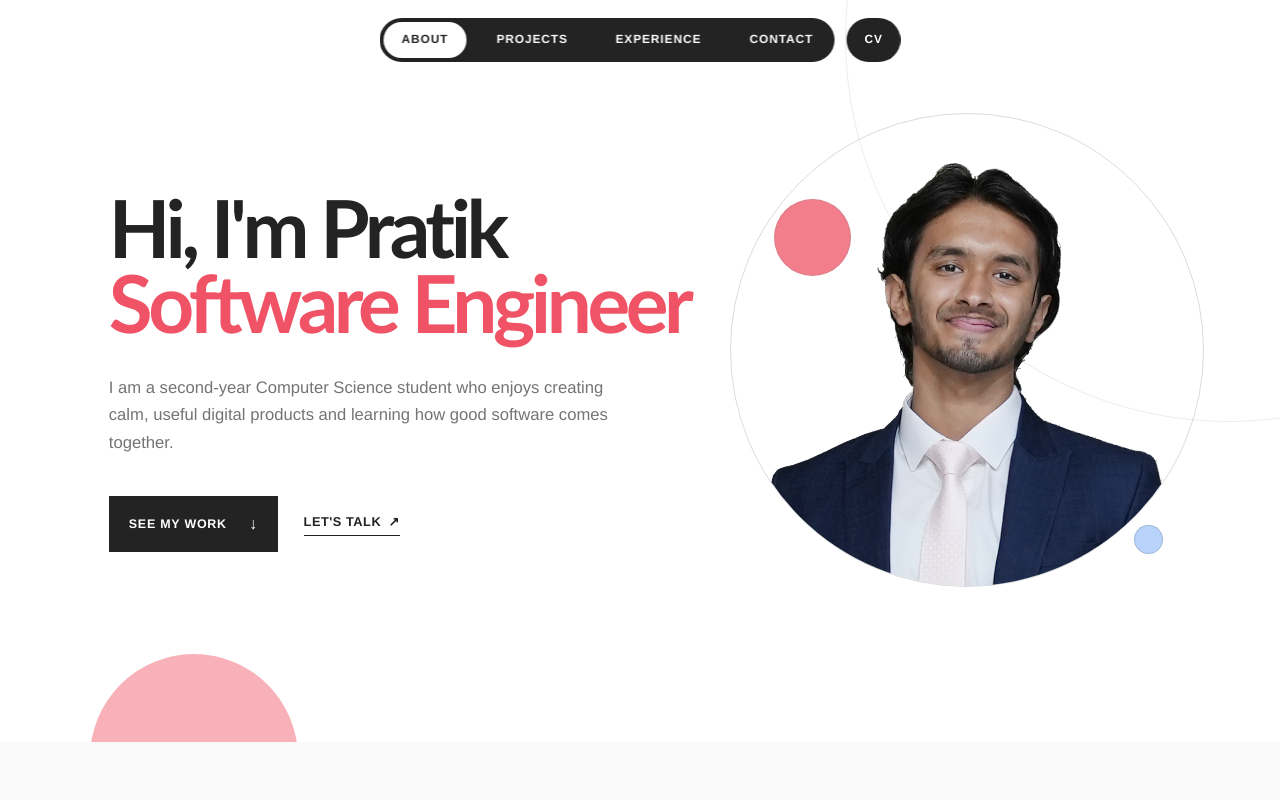
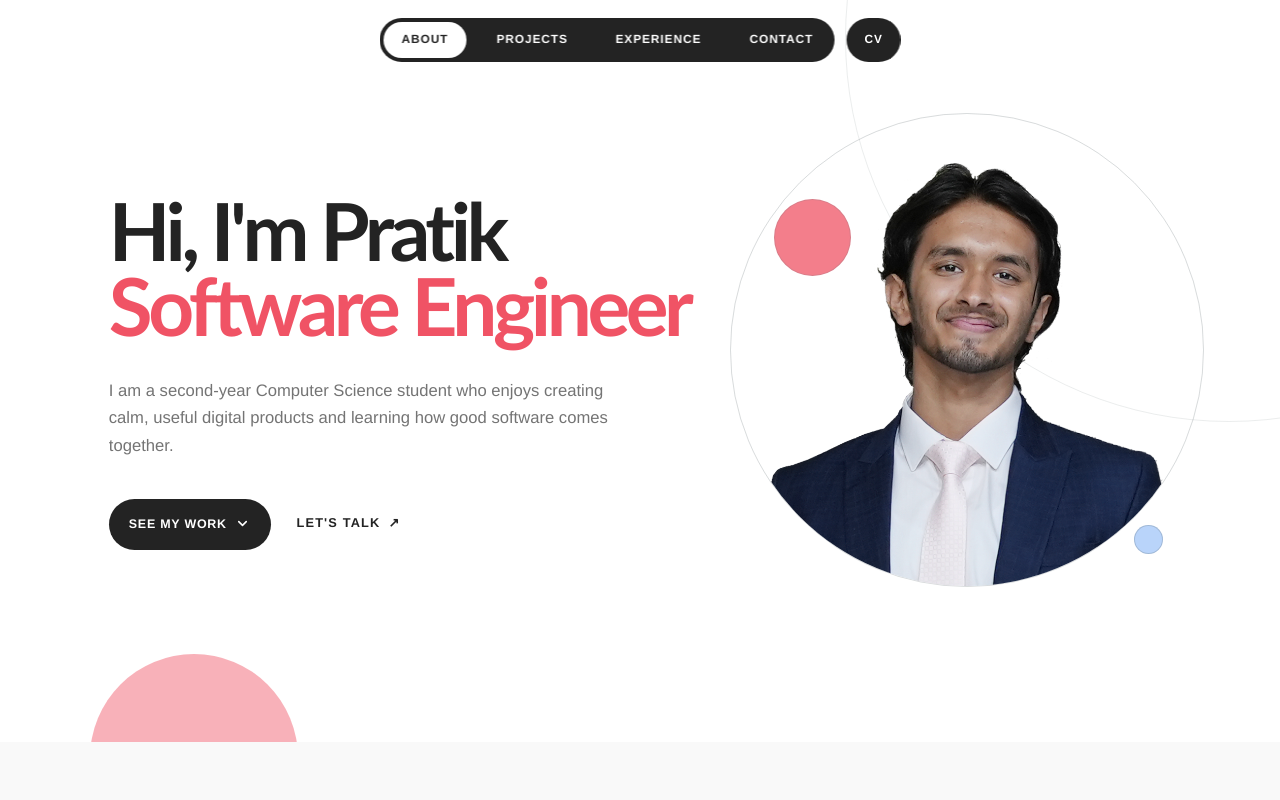
Before and after one commit to Pratik-Harani/portfolio-site, a Next.js app: page / in a window 1280 px wide. Shown: the top 800 px of the page. Built offline with nearby package versions, Linux system fonts and the light colour scheme.

Commit message:
Revamp look and hover animation of hero buttons

```diff
--- a/app/globals.css
+++ b/app/globals.css
@@ -44,12 +44,57 @@ h1, h2, h3 { font-family: var(--font-display); letter-spacing: -.055em; }
 em { color: var(--pink); font-family: Georgia, "Times New Roman", serif; font-weight: 400; letter-spacing: -.08em; }
 .hero-intro { color: var(--ink-soft); font-size: clamp(1rem, 1.3vw, 1.15rem); line-height: 1.65; max-width: 510px; }
 .hero-actions { align-items: center; display: flex; gap: 1.6rem; margin-top: 2.5rem; }
-.button { align-items: center; display: inline-flex; font-size: .78rem; font-weight: 700; gap: 1.4rem; letter-spacing: .06em; padding: 1rem 1.25rem; text-transform: uppercase; transition: transform .22s ease, background .22s ease; }
-.button-primary { background: var(--ink); color: var(--paper); }
-.button-primary:hover { background: #486164; transform: translateY(-3px); }
-.button span { font-size: 1rem; }
-.text-link { border-bottom: 1px solid var(--ink); display: inline-flex; font-size: .8rem; font-weight: 700; gap: .45rem; letter-spacing: .04em; padding-bottom: .25rem; text-transform: uppercase; transition: color .2s ease, border-color .2s ease; }
-.text-link:hover { border-color: #bf7d45; color: #bf7d45; }
+.button { align-items: center; display: inline-flex; font-size: .78rem; font-weight: 700; gap: 0.5rem; letter-spacing: .06em; padding: 1rem 1.25rem; text-transform: uppercase; transition: transform .22s ease, background .22s ease; }
+.button-primary {
+  background: var(--ink);
+  border-radius: 999px;
+  color: var(--paper);
+  transition: background .22s ease, box-shadow .22s ease;
+}
+
+.button-primary:hover {
+  box-shadow: 0 8px 16px -8px rgba(14, 17, 22, .35);
+}
+
+.button-arrow {
+  height: 1rem;
+  width: 1rem;
+  flex-shrink: 0;
+  transition: transform .22s ease;
+}
+
+.button-primary:hover .button-arrow {
+  transform: translateY(3px);
+}
+.text-link {
+  display: inline-flex;
+  font-size: .8rem;
+  font-weight: 700;
+  gap: 0.5rem;
+  letter-spacing: .09em;
+  padding-bottom: .25rem;
+  position: relative;
+  text-transform: uppercase;
+}
+
+.text-link::after {
+  background-color: var(--ink);
+  bottom: -0.3em;
+  content: "";
+  height: 1.25px;
+  left: 0;
+  position: absolute;
+  transform: scaleX(0);
+  transform-origin: bottom right;
+  transition: transform .35s ease;
+  width: 100%;
+}
+
+.text-link:hover::after {
+  transform: scaleX(1);
+  transform-origin: bottom left;
+}
+
 .hero-aside { align-self: stretch; min-height: clamp(390px, 42vw, 610px); position: relative; z-index: 1; }
 .placeholder { align-items: center; background: linear-gradient(135deg, var(--pink), var(--light-blue)); color: var(--ink); display: flex; flex-direction: column; justify-content: center; letter-spacing: .08em; text-align: center; text-transform: uppercase; }
 .placeholder span { font-size: .62rem; font-weight: 700; opacity: .65; }
--- a/app/page.tsx
+++ b/app/page.tsx
@@ -4,11 +4,20 @@ import { useEffect, useState } from "react";
 import { aboutSection, experience, hero, profile, projects, socialLinks } from "./portfolio-data";
 import PillNav from "./components/PillNav";
 import Image from 'next/image'
+import { ChevronDown, ArrowUpRight } from 'lucide-react';
 
 const sectionIds = ["about", "projects", "experience", "contact"];
 
 function ArrowIcon() {
   return <span aria-hidden="true">↗</span>;
+}
+
+function DownArrowIcon({size = 15, strokeWidth = 2.5, ...rest }: React.ComponentProps<typeof ChevronDown>) {
+  return(
+    <span aria-hidden="true">
+      <ChevronDown size={size} strokeWidth={strokeWidth} {...rest} />
+    </span>
+  );
 }
 
 
@@ -81,7 +90,7 @@ export default function Home() {
           </h1>
           <p className="hero-intro">{hero.introduction}</p>
           <div className="hero-actions">
-            <a className="button button-primary" href="#projects">See my work <span>↓</span></a>
+            <a className="button button-primary" href="#projects">See my work <span className="button-arrow"> <DownArrowIcon /> </span></a>
             <a className="text-link" href={`mailto:${profile.email}`}>Let&apos;s talk <ArrowIcon /></a>
           </div>
         </div>
```
